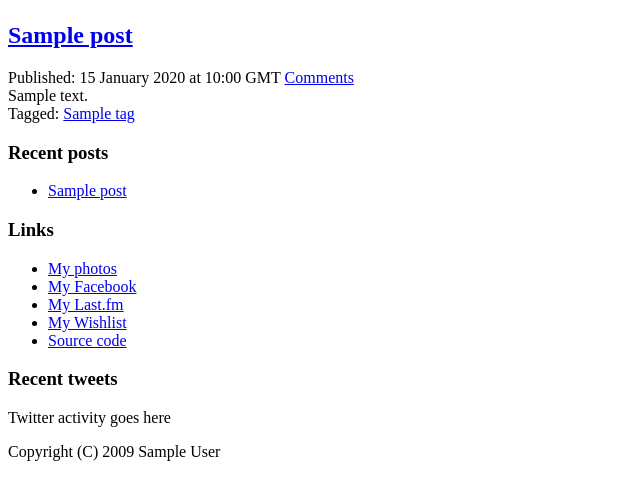
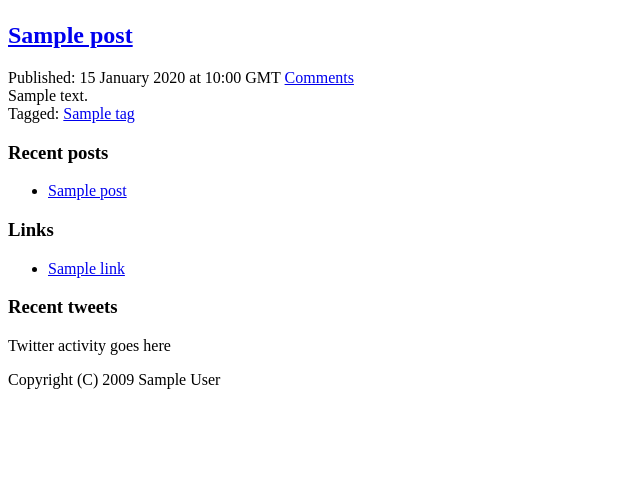
Before and after one commit to nlativy/scritti, a Django app: template templates/posts/post_list.html in a window 1280 px wide. Shown: the part 58-558 px from the top of the page, without its empty margins (0-640 px from the left). Run offline with Django 3.2, Linux system fonts and the light colour scheme; the template is opened without the code that fills it: most values are stand-ins (such as "Sample title", 1, 10 or a date in 2020).

Commit message:
Add links data to the database. Change widget to use database rather than fake data.

```diff
--- /dev/null
+++ b/links/context_processors.py
@@ -0,0 +1,5 @@
+from scritti.links.models import Link
+
+def links(request):
+    links = Link.objects.all()
+    return {'external_links': links}
--- /dev/null
+++ b/links/views.py
@@ -0,0 +1 @@
+# Create your views here.
--- a/settings.py
+++ b/settings.py
@@ -91,6 +91,7 @@ INSTALLED_APPS = (
     'django.contrib.markup',
     'tagging',
     'scritti.posts',
+    'scritti.links',
 )
 
 TEMPLATE_CONTEXT_PROCESSORS = (
@@ -100,4 +101,5 @@ TEMPLATE_CONTEXT_PROCESSORS = (
     'django.core.context_processors.media',
     'scritti.context_processors.properties',
     'scritti.posts.context_processors.recent_posts',
+    'scritti.links.context_processors.links',
 )
--- a/templates/posts/post_list.html
+++ b/templates/posts/post_list.html
@@ -43,16 +43,16 @@
             <p>No posts</p>
         {% endif %}
     </div>
+    {% if external_links %}
     <div class="widget">
         <h3>Links</h3>
         <ul>
-        <li><a href="fake">My photos</a></li>
-        <li><a href="fake">My Facebook</a></li>
-        <li><a href="fake">My Last.fm</a></li>
-        <li><a href="fake">My Wishlist</a></li>
-        <li><a href="fake">Source code</a></li>
+        {% for link in external_links %}
+        <li><a title="{{link.title}}" rel="{{link.rel}}" href="{{link.url}}">{{link.name}}</a></li>
+        {% endfor %}
         </ul>
     </div>
+    {% endif %}
     <div class="widget">
         <h3>Recent tweets</h3>
         <p>Twitter activity goes here</p>
```
Also changed, not shown: links/admin.py (added, +11 -0 lines), links/models.py (added, +10 -0 lines), links/__init__.py (added).
